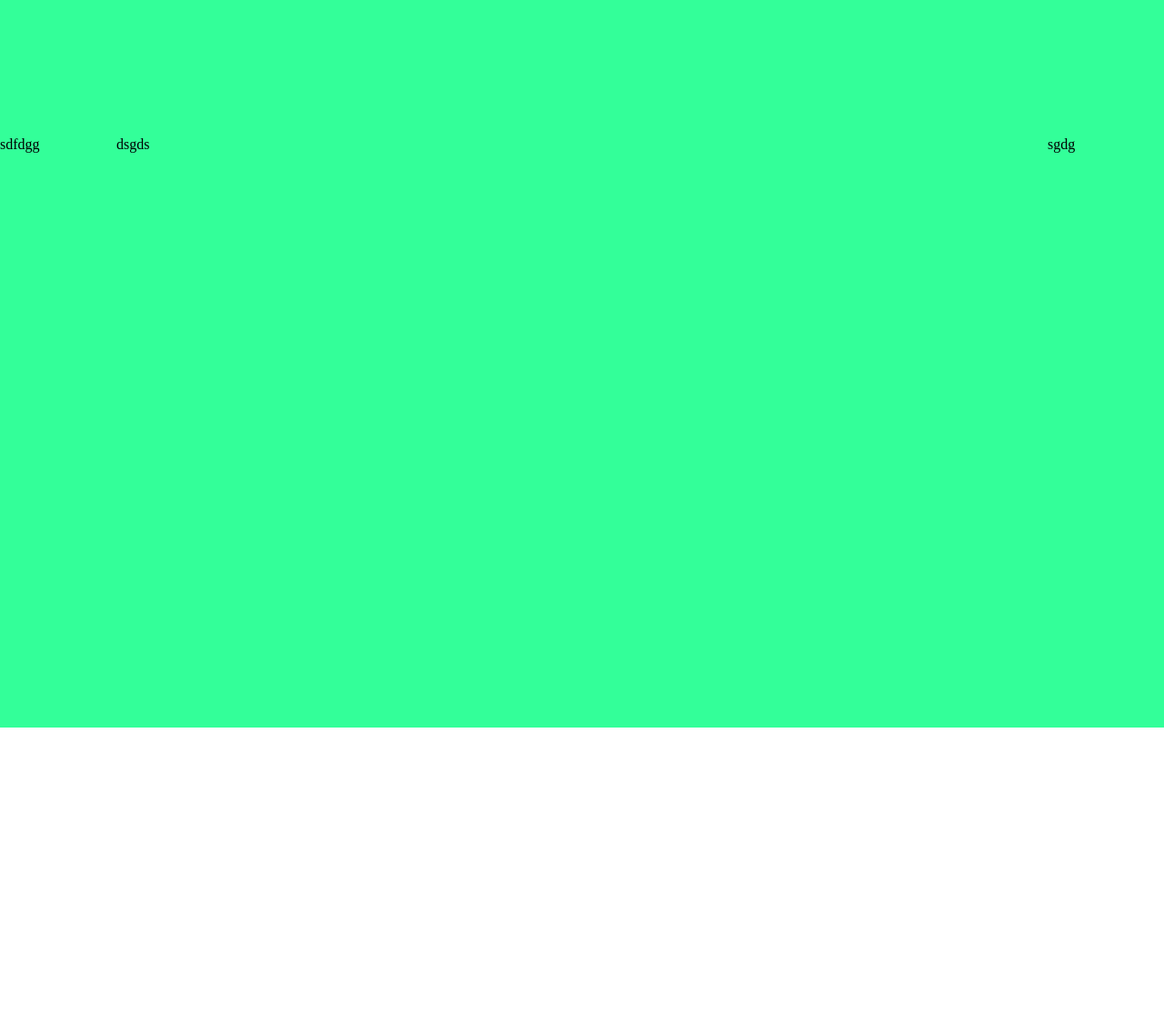
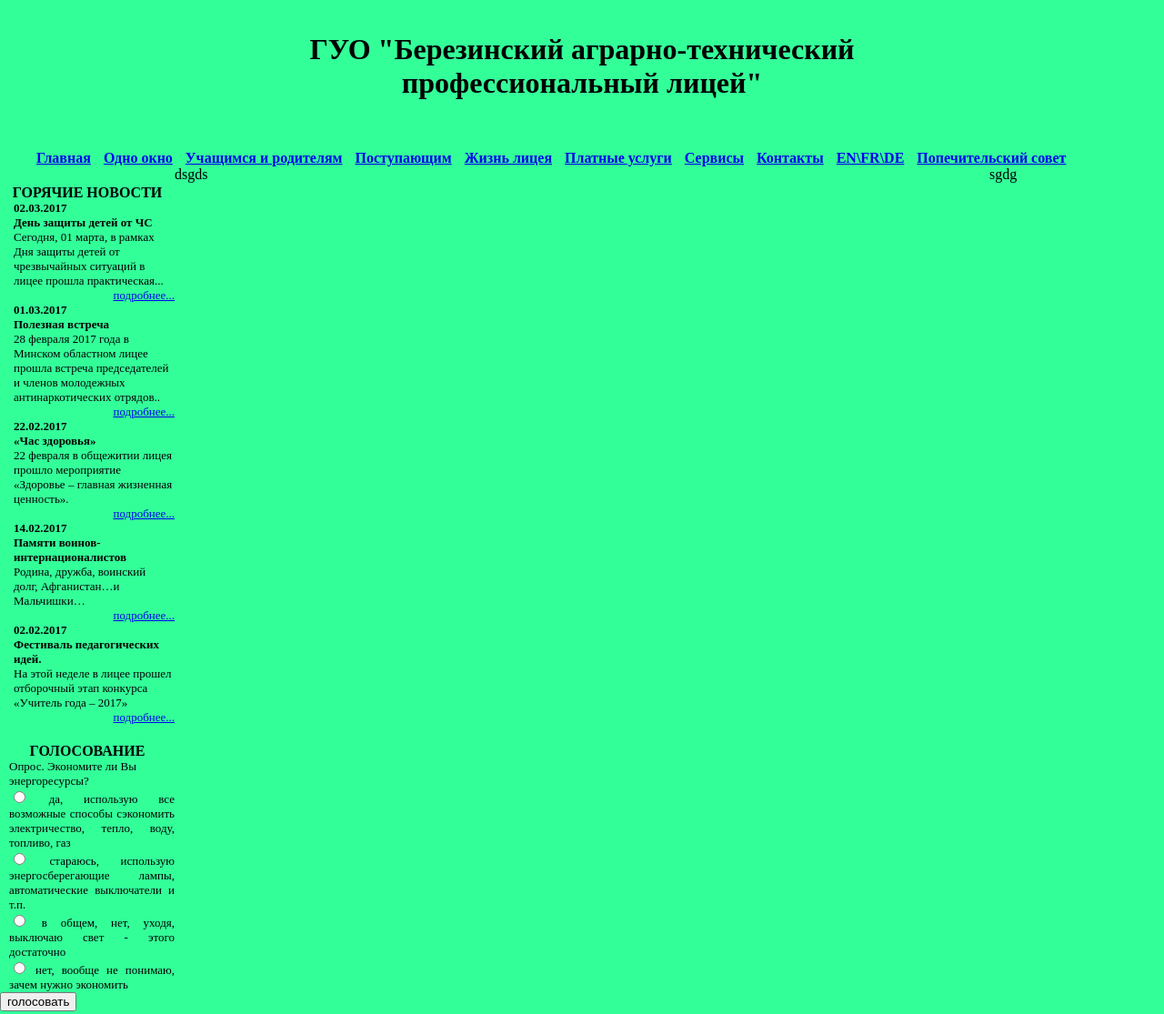
Before and after one commit to artom1234/beresinski, a plain HTML site: page index.html in a window 1280 px wide. Shown: the whole page at 91% size. Before the commit the page ends 800 px from the top, so only its background shows below. Drawn offline with Linux system fonts and the light colour scheme.

Commit message:
addNewdiv

```diff
--- a/css/style.css
+++ b/css/style.css
@@ -6,25 +6,66 @@ html, body {
 header, footer, .content {
     background-color: #33ff99;
     width: 100%;
+    height:1500px;
 }
 .content {
     min-height: 95%;
 }
 header {
     height: 150px;
+    text-align: center;
+    padding-top: 15px;
 }
 footer {
     height: 5%;
 }
 .left {
-    width:10%;
+    width:15%;
     float:left;
+    padding-top: 20px;
 }
 .centr {
-    width:80%;
+    width:70%;
     float:left;
 }
 .right {
-    width:10%;
+    width:15%;
     float:left;
 }
+.menu {
+    padding-left:30px;
+}
+.href {
+    padding-left: 10px;
+    font-weight: bold;
+}
+.q {
+    text-align: center;
+    font-weight: bold;
+}
+.w {
+    float: top;
+    padding-top:0px;
+}
+.z {
+    float: right;
+}
+.gol {
+ font-weight: bold;
+ text-align: center;
+ padding-top: 20px;
+}
+.vib {
+    font-size: 13px;
+    padding-left: 10px;
+    text-align: justify;
+}
+.w {
+    font-size: 13px;
+    padding-left: 15px;
+}
+.opr {
+    font-size: 13px;
+    padding-left: 10px;
+    text-align: justify;
+}
--- a/index.html
+++ b/index.html
@@ -8,10 +8,91 @@
     <body>
         <div class="content">
            <header>
-
+               <h1>ГУО "Березинский аграрно-технический<br>
+                   профессиональный лицей"</h1>
             </header>
+            <div class="menu">
+                    <a href="#"class="href">Главная</a>
+                    <a href="#"class="href">Одно окно</a>
+                    <a href="#"class="href">Учащимся и родителям</a>
+                    <a href="#"class="href">Поступающим</a>
+                    <a href="#"class="href">Жизнь лицея</a>
+                    <a href="#"class="href">Платные услуги</a>
+                    <a href="#"class="href">Сервисы</a>
+                    <a href="#"class="href">Контакты</a>
+                    <a href="#"class="href">EN\FR\DE</a>
+                    <a href="#"class="href">Попечительский совет</a>
+            </div>
                 <div class="left">
-                   sdfdgg
+                    <div class="q">
+                        ГОРЯЧИЕ НОВОСТИ
+                    </div>
+                    <div class="w">
+                         <b>02.03.2017<br>
+                        День защиты детей от ЧС</b><br>
+                        Сегодня, 01 марта, в рамках<br>
+                        Дня защиты детей от<br>
+                        чрезвычайных ситуаций в<br>
+                        лицее прошла практическая...<br>
+                        <a href="#" class="z">подробнее...</a><br>
+                    </div>
+                    <div class="w">
+                        <b>01.03.2017<br>
+                       Полезная встреча</b><br>
+                       28 февраля 2017 года в<br>
+                       Минском областном лицее<br>
+                       прошла встреча председателей<br>
+                       и членов молодежных<br>
+                       антинаркотических отрядов..<br>
+                       <a href="#" class="z">подробнее...</a><br>
+                    </div>
+                    <div class="w">
+                        <b>22.02.2017<br>
+                        «Час здоровья»</b><br>
+                        22 февраля в общежитии лицея<br>
+                        прошло мероприятие<br>
+                        «Здоровье – главная жизненная<br>
+                        ценность».<br>
+                        <a href="#" class="z">подробнее...</a><br>
+                    </div>
+                    <div class="w">
+                        <b>14.02.2017<br>
+                        Памяти воинов-<br>
+                            интернационалистов</b><br>
+                        Родина, дружба, воинский<br> долг, Афганистан…и<br>
+                        Мальчишки…<br>
+                        <a href="#" class="z">подробнее...</a><br>
+                    </div>
+                    <div class="w">
+                            <b>02.02.2017<br>
+                            Фестиваль педагогических<br>
+                                идей.</b><br>
+                            На этой неделе в лицее прошел<br>
+                            отборочный этап конкурса<br>
+                            «Учитель года – 2017»<br>
+                            <a href="#" class="z">подробнее...</a><br>
+                    </div>
+                    <div class="gol">
+                        ГОЛОСОВАНИЕ
+                    </div>
+                    <div class="opr">
+                        Опрос. Экономите ли Вы<br>
+                            энергоресурсы?
+                    </div>
+                    <div class="vib">
+                        <input type="radio" value="1" name="vibor">
+                        да, использую все возможные способы сэкономить электричество, тепло, воду, топливо, газ<br>
+                        <input type="radio" value="1" name="vibor">
+                        стараюсь, использую энергосберегающие
+                        лампы, автоматические выключатели и т.п.<br>
+                        <input type="radio" value="1" name="vibor">
+                        в общем, нет, уходя, выключаю свет - этого достаточно<br>
+                        <input type="radio" value="1" name="vibor">
+                        нет, вообще не понимаю, зачем нужно экономить<br>
+                    </div>
+                    <div>
+                        <input type="submit" name="submit" value="голосовать">
+                    </div>
                 </div>
                 <div class="centr">
                     dsgds
@@ -19,7 +100,6 @@
                 <div class="right">
                     sgdg
                 </div>
-            </div>
         <footer>
 
         </footer>
```
